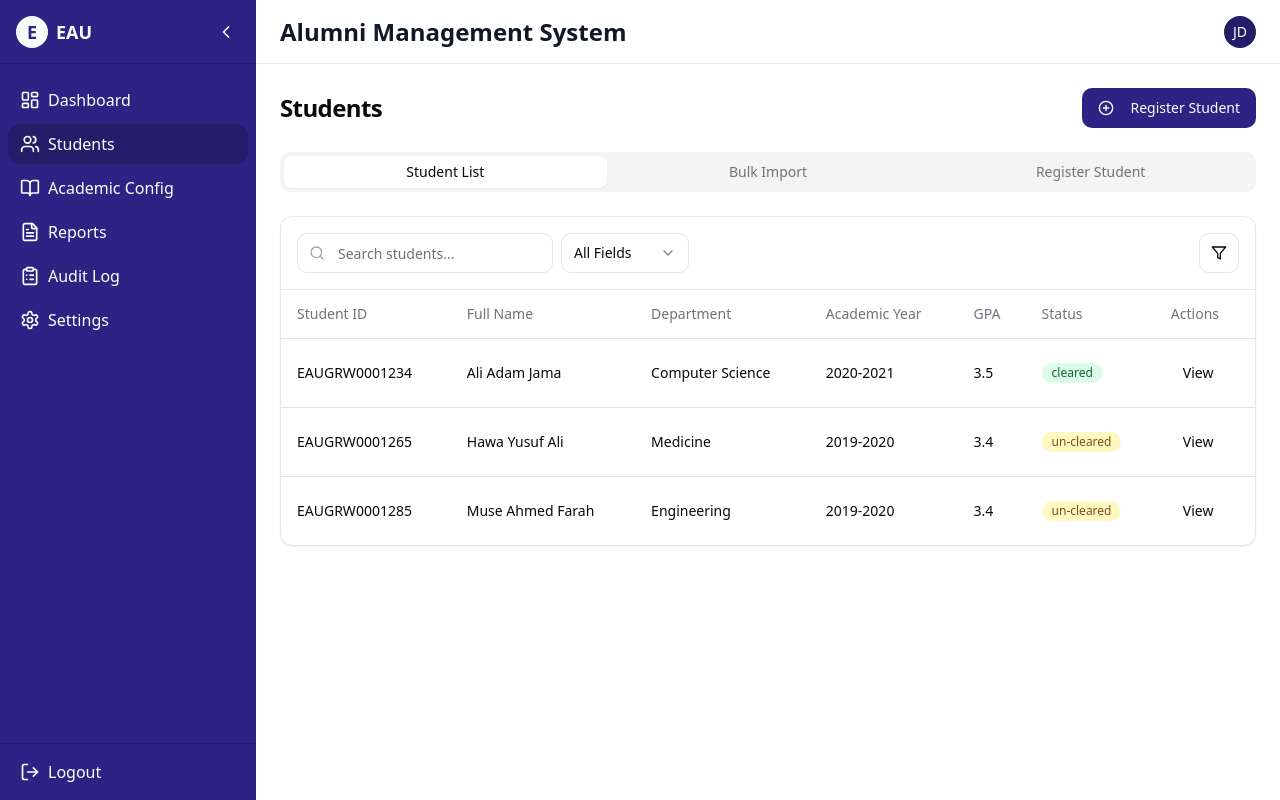
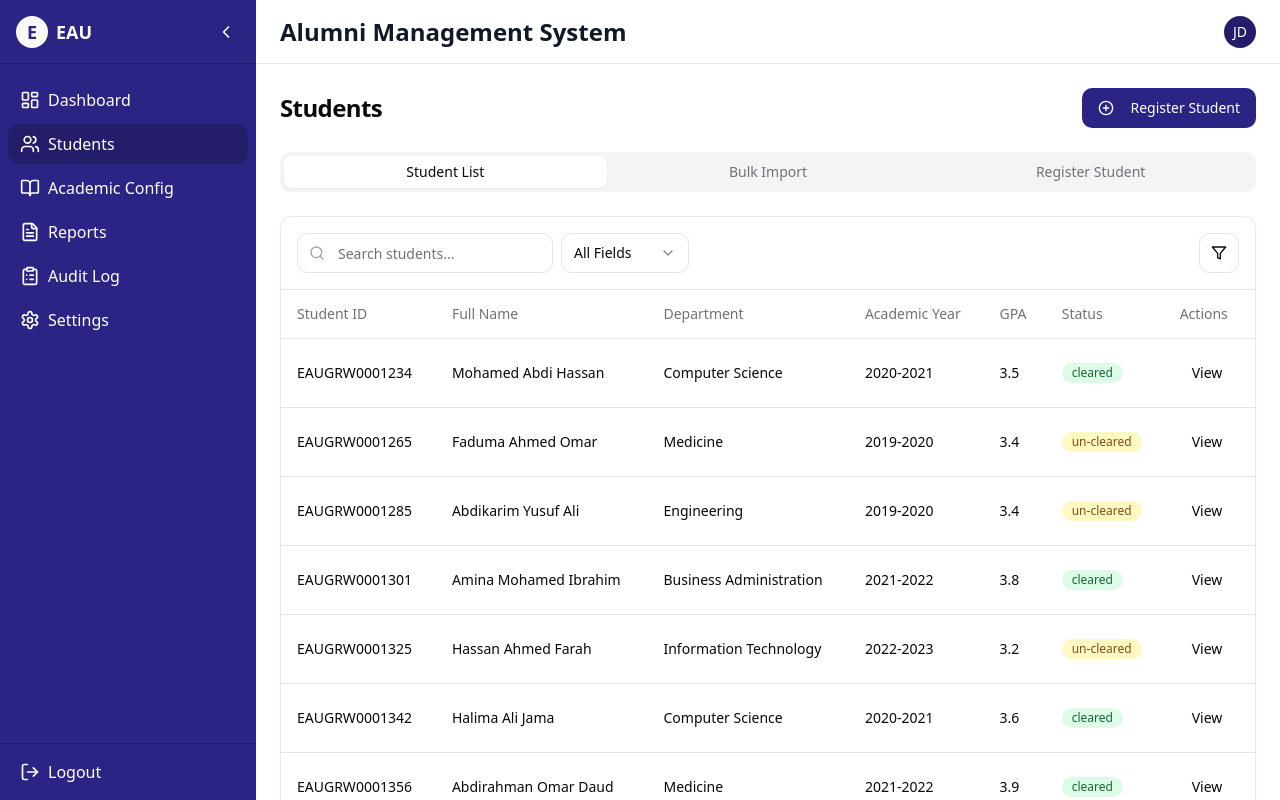
Before and after one commit to SaidIbraahim/EAU-Credential-Management-System, a React (Vite) app: page /students in a window 1280 px wide. Shown: the top 800 px of the page. Built offline with nearby package versions, Linux system fonts and the light colour scheme.

Commit message:
Refactor: Update mock student data
Update mock student data to use Somali names and student IDs.

```diff
--- a/src/mock/students.ts
+++ b/src/mock/students.ts
@@ -6,7 +6,7 @@ export const MOCK_STUDENTS: Student[] = [
     id: 1,
     student_id: "EAUGRW0001234",
     certificate_id: "9685124",
-    full_name: "Ali Adam Jama",
+    full_name: "Mohamed Abdi Hassan",
     gender: "male",
     phone_number: "+252908123456",
     department: "Computer Science",
@@ -23,7 +23,7 @@ export const MOCK_STUDENTS: Student[] = [
     id: 2,
     student_id: "EAUGRW0001265",
     certificate_id: "cert20251354",
-    full_name: "Hawa Yusuf Ali",
+    full_name: "Faduma Ahmed Omar",
     gender: "female",
     phone_number: "+252908987654",
     department: "Medicine",
@@ -41,7 +41,7 @@ export const MOCK_STUDENTS: Student[] = [
     id: 3,
     student_id: "EAUGRW0001285",
     certificate_id: "cert20251364",
-    full_name: "Muse Ahmed Farah",
+    full_name: "Abdikarim Yusuf Ali",
     gender: "male",
     phone_number: "+252908987384",
     department: "Engineering",
@@ -53,5 +53,124 @@ export const MOCK_STUDENTS: Student[] = [
     status: "un-cleared",
     created_at: new Date(),
     updated_at: new Date(),
+  },
+  {
+    id: 4,
+    student_id: "EAUGRW0001301",
+    certificate_id: "cert20251475",
+    full_name: "Amina Mohamed Ibrahim",
+    gender: "female",
+    phone_number: "+252908345612",
+    department: "Business Administration",
+    academic_year: "2021-2022",
+    gpa: 3.8,
+    grade: "A",
+    admission_date: new Date("2021-09-01"),
+    graduation_date: new Date("2025-06-30"),
+    status: "cleared",
+    created_at: new Date(),
+    updated_at: new Date(),
+  },
+  {
+    id: 5,
+    student_id: "EAUGRW0001325",
+    certificate_id: "cert20251598",
+    full_name: "Hassan Ahmed Farah",
+    gender: "male",
+    phone_number: "+252908567234",
+    department: "Information Technology",
+    academic_year: "2022-2023",
+    gpa: 3.2,
+    grade: "B",
+    admission_date: new Date("2022-09-01"),
+    graduation_date: new Date("2026-06-30"),
+    status: "un-cleared",
+    created_at: new Date(),
+    updated_at: new Date(),
+  },
+  {
+    id: 6,
+    student_id: "EAUGRW0001342",
+    certificate_id: "cert20251623",
+    full_name: "Halima Ali Jama",
+    gender: "female",
+    phone_number: "+252908789123",
+    department: "Computer Science",
+    academic_year: "2020-2021",
+    gpa: 3.6,
+    grade: "A-",
+    admission_date: new Date("2020-09-01"),
+    graduation_date: new Date("2024-06-30"),
+    status: "cleared",
+    created_at: new Date(),
+    updated_at: new Date(),
+  },
+  {
+    id: 7,
+    student_id: "EAUGRW0001356",
+    certificate_id: "cert20251745",
+    full_name: "Abdirahman Omar Daud",
+    gender: "male",
+    phone_number: "+252908234567",
+    department: "Medicine",
+    academic_year: "2021-2022",
+    gpa: 3.9,
+    grade: "A+",
+    admission_date: new Date("2021-09-01"),
+    graduation_date: new Date("2025-06-30"),
+    status: "cleared",
+    created_at: new Date(),
+    updated_at: new Date(),
+  },
+  {
+    id: 8,
+    student_id: "EAUGRW0001378",
+    certificate_id: "cert20251856",
+    full_name: "Sahra Hussein Mohamed",
+    gender: "female",
+    phone_number: "+252908456789",
+    department: "Engineering",
+    academic_year: "2022-2023",
+    gpa: 3.7,
+    grade: "A-",
+    admission_date: new Date("2022-09-01"),
+    graduation_date: new Date("2026-06-30"),
+    status: "un-cleared",
+    created_at: new Date(),
+    updated_at: new Date(),
+  },
+  {
+    id: 9,
+    student_id: "EAUGRW0001389",
+    certificate_id: "cert20251967",
+    full_name: "Ahmed Said Warsame",
+    gender: "male",
+    phone_number: "+252908678912",
+    department: "Business Administration",
+    academic_year: "2020-2021",
+    gpa: 3.1,
+    grade: "B",
+    admission_date: new Date("2020-09-01"),
+    graduation_date: new Date("2024-06-30"),
+    status: "cleared",
+    created_at: new Date(),
+    updated_at: new Date(),
+  },
+  {
+    id: 10,
+    student_id: "EAUGRW0001402",
+    certificate_id: "cert20252078",
+    full_name: "Muna Abdullahi Ahmed",
+    gender: "female",
+    phone_number: "+252908891234",
+    department: "Information Technology",
+    academic_year: "2021-2022",
+    gpa: 3.5,
+    grade: "A-",
+    admission_date: new Date("2021-09-01"),
+    graduation_date: new Date("2025-06-30"),
+    status: "un-cleared",
+    created_at: new Date(),
+    updated_at: new Date(),
   }
 ];
```
